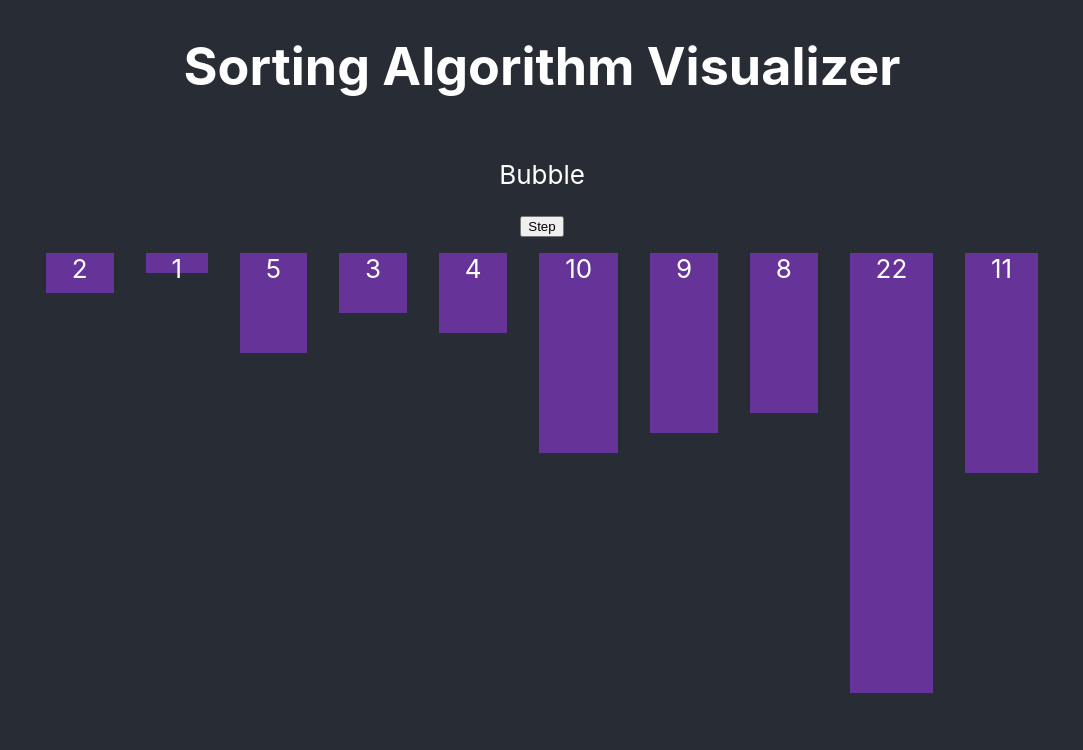
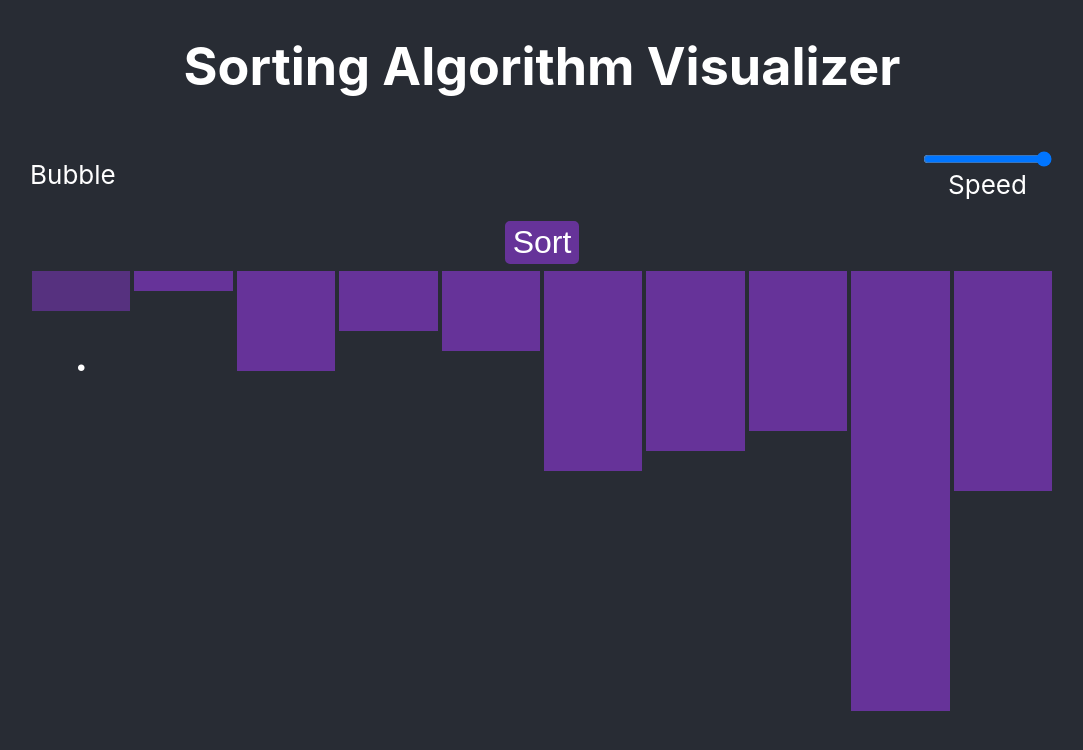
Before and after one commit to BrannanC/sorting_visualizer, a React (Create React App) app: page / in a window 1280 px wide. Shown: the top 750 px of the page, without its empty margins (98-1181 px from the left). Built offline with nearby package versions, Linux system fonts and the light colour scheme.

Commit message:
A little style and speed range input

```diff
--- a/src/App.css
+++ b/src/App.css
@@ -16,8 +16,39 @@
   justify-content: space-evenly;
 }
 
+.item-wrapper {
+  display: flex;
+  flex-direction: column;
+  flex-grow: 1;
+  margin: 2px;
+}
+
 .item {
   background: rebeccapurple;
-  flex-grow: 1;
-  margin: 1rem;
 }
+
+.top-part {
+  width: 80%;
+  display: flex;
+  justify-content: space-between;
+  align-items: center;
+}
+
+.speed {
+  display: flex;
+  flex-direction: column;
+}
+
+button {
+  font-size: 2rem;
+  margin: 5px;
+  border-radius: 5px;
+  border: 2px solid rebeccapurple;
+  background: rebeccapurple;
+  color: white;
+}
+
+button:hover {
+  background: rgb(166, 86, 245);
+  cursor: pointer;
+}
--- a/src/components/bubble.jsx
+++ b/src/components/bubble.jsx
@@ -6,6 +6,8 @@ export default function Bubble() {
   const [isSorted, setIsSorted] = useState(false);
   const [items, setItems] = useState(initItems);
   const [i, setI] = useState(0);
+  const [speed, setSpeed] = useState(10);
+  const [isSorting, setIsSorting] = useState(false);
 
   function sleep(ms) {
     return new Promise(resolve => setTimeout(resolve, ms));
@@ -24,38 +26,74 @@ export default function Bubble() {
     e.preventDefault();
     let current = [...items];
     let didSwap = true;
+    setIsSorting(true);
     while (!!didSwap) {
       didSwap = false;
-      for (let i = 0; i < items.length; i++) {
+      for (let i = 0; i < items.length - 1; i++) {
         if (current[i] > current[i + 1]) {
           current = await swap(i, current);
           didSwap = true;
           //   console.log(items);
         }
-        await sleep(550);
+        setI(i);
+
+        await sleep(1200 / speed);
       }
     }
+    setIsSorting(false);
+    setIsSorted(true);
+  };
+
+  const reset = e => {
+    e.preventDefault();
+    setItems(initItems);
+    setI(0);
+    setIsSorted(false);
+  };
+
+  const handleSpeed = e => {
+    setSpeed(e.target.value);
   };
 
   return (
     <>
-      <p>Bubble</p>
-      <button
-        onClick={e => {
-          bubbleSort(e);
-        }}
-      >
-        Step
+      <div className="top-part">
+        <p>Bubble</p>
+        <div className="speed">
+          <input
+            type="range"
+            name="speed"
+            min="1"
+            max="10"
+            step="0.5"
+            onChange={handleSpeed}
+            disabled={isSorting}
+          />
+          <label htmlFor="speed">Speed</label>
+        </div>
+      </div>
+      <button onClick={isSorted ? reset : bubbleSort}>
+        {isSorted ? "Reset" : "Sort"}
       </button>
+
       <div className="visulaizer-box">
-        {items.map(item => {
+        {items.map((item, ind) => {
           return (
             <div
               key={item}
-              className="item"
-              style={{ height: `${(item * 200) / items.length}px` }}
+              className="item-wrapper"
+              style={{
+                width: `${100 / items.length}%`
+              }}
             >
-              {item}
+              <div
+                className="item"
+                style={{
+                  height: `${(item * 200) / items.length}px`,
+                  opacity: `${ind === i ? 0.75 : 1}`
+                }}
+              ></div>
+              {ind === i && <h2>·</h2>}
             </div>
           );
         })}
```
